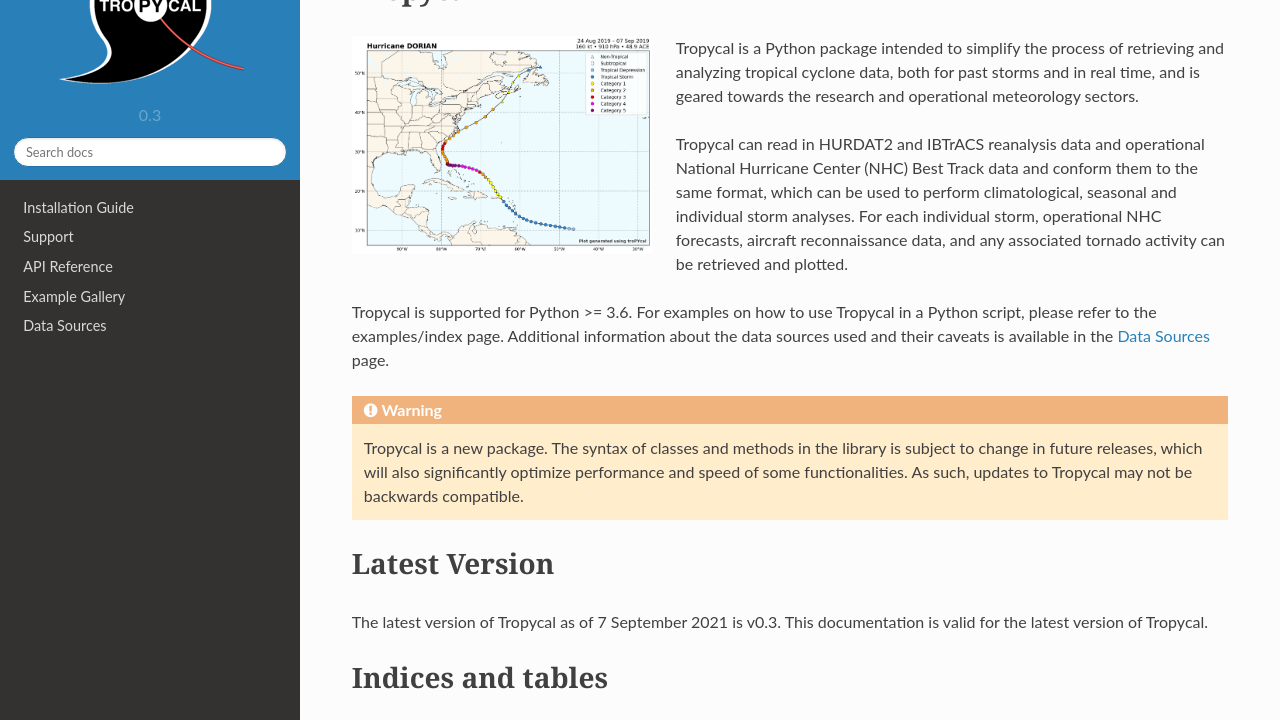
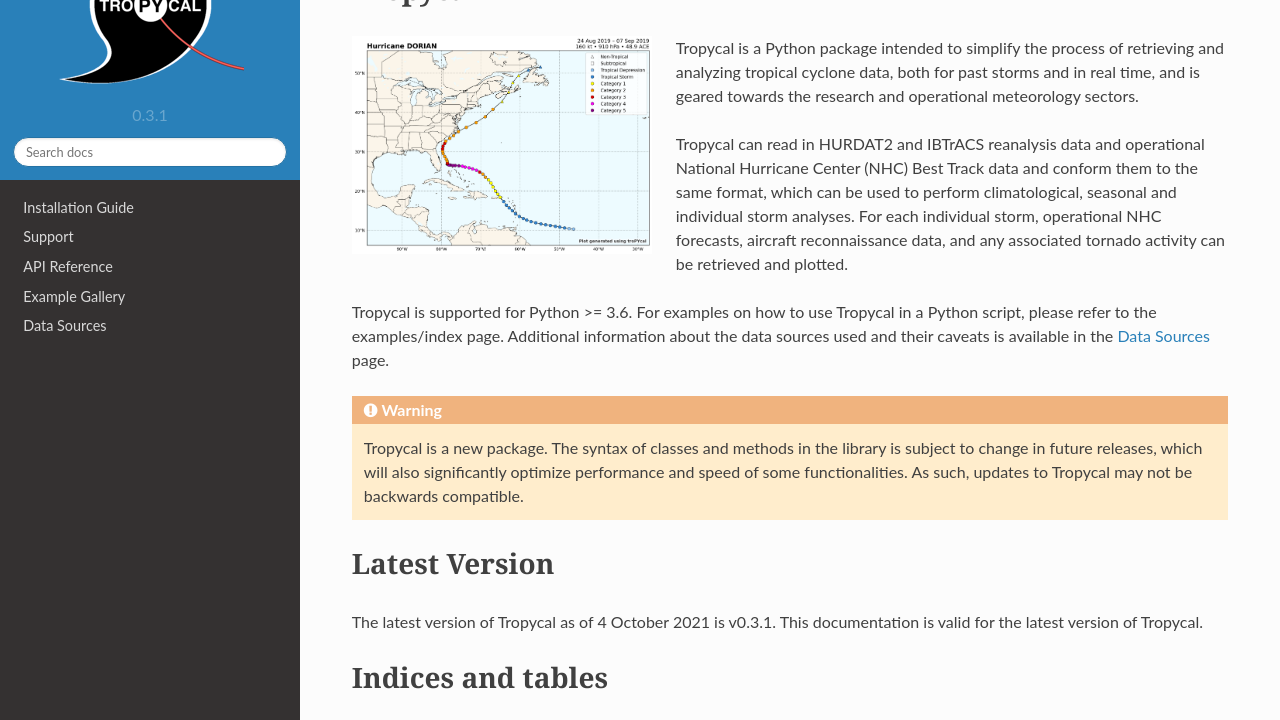
Before and after one commit to tropycal/tropycal, a Sphinx documentation site: the page built from docs/index.rst, in a window 1280 px wide and 1167 px high. Shown: the part 134-854 px from the top of the window. Built offline with Sphinx 7.4.7 and the Read the Docs theme 2.0.0, drawn with Linux system fonts in a browser that asks for light colours; nearby versions of some CDN libraries; some web fonts are replaced; library files that are not in the unit come from our copies; pages that are not in the unit, such as notebooks, are missing from menus; the version number is read from the project's files by our own code.

Commit message:
feat: update to v0.3.1

```diff
--- a/docs/conf.py
+++ b/docs/conf.py
@@ -33,7 +33,7 @@
 # The short X.Y version
 version = ''
 # The full version, including alpha/beta/rc tags
-release = '0.3'
+release = '0.3.1'
 
 
 # -- General configuration ---------------------------------------------------
--- a/docs/index.rst
+++ b/docs/index.rst
@@ -30,7 +30,7 @@
 Latest Version
 ==============
 
-The latest version of Tropycal as of 7 September 2021 is v0.3. This documentation is valid for the latest version of Tropycal.
+The latest version of Tropycal as of 4 October 2021 is v0.3.1. This documentation is valid for the latest version of Tropycal.
 
 Indices and tables
 ==================
--- a/setup.cfg
+++ b/setup.cfg
@@ -1,6 +1,6 @@
 [metadata]
 name = tropycal
-version = 0.3
+version = 0.3.1
 description = Package for retrieving and analyzing tropical cyclone data
 long_description = file: README.md
 long_description_content_type = text/markdown
```
